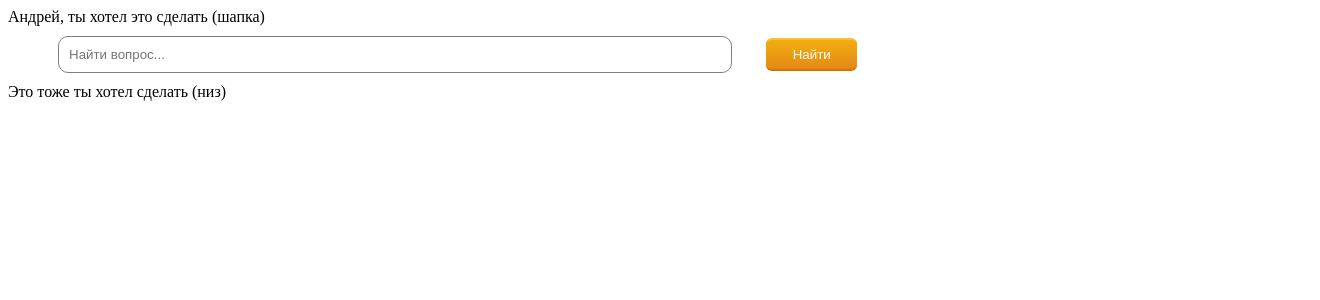
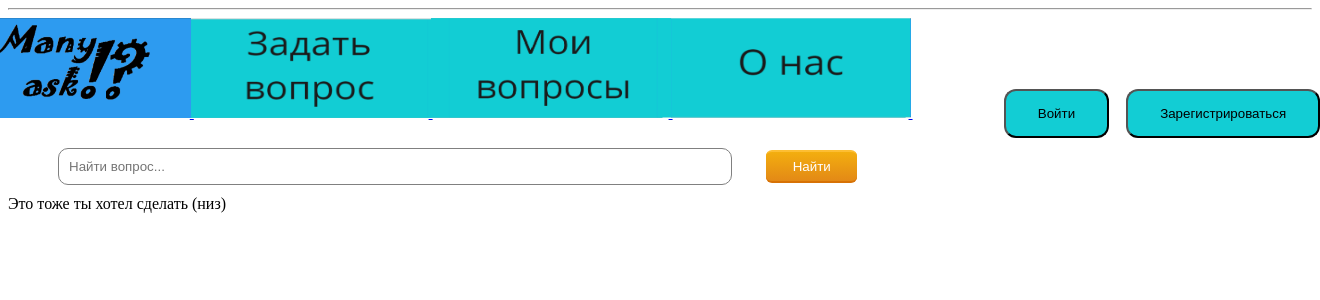
Before and after one commit to VadimGlazkow/website, a Flask app: page / in a window 1320 px wide. Shown: the top 300 px of the page. Run offline with Flask 2, Linux system fonts and the light colour scheme.

Commit message:
первая версия base

```diff
--- a/main.py
+++ b/main.py
@@ -15,7 +15,13 @@ def title():
     if form.validate_on_submit():
         return form.search_line.data
     return render_template('search.html', form=form,
-                           css_file=url_for('static', filename='css/style.css'))
+                           css_file=url_for('static', filename='css/style.css'),
+                           logo_photo=url_for('static', filename='img/Logo_web.png'),
+                           new_ask=url_for('static', filename='img/new_ask.png'),
+                           our=url_for('static', filename='img/our.png'),
+                           my_ask=url_for('static', filename='img/my_ask.png'),
+                           fon=url_for('static', filename='img/fon.png')
+                           )
 
 
 if __name__ == '__main__':
--- a/static/css/style.css
+++ b/static/css/style.css
@@ -1,7 +1,11 @@
-div {
+div.block {
 	display: inline;
 	margin-left: 50px;
 }
+div.head {
+	display: inline;
+}
+
 .rounded-input {
 	outline: none;
 	padding: 10px;
@@ -23,5 +27,16 @@ div {
 	background: linear-gradient(#F3AE0F, #E38916) #E38916;
 	transition: 0.2s;
 }
+
+button.blue_but {
+    background-color: #4CAF50; /* Green */
+    border: none;
+    color: white;
+    padding: 15px 32px;
+    text-align: center;
+    text-decoration: none;
+    display: inline-block;
+    font-size: 16px;
+}
 .button:hover { background: linear-gradient(#f5ae00, #f59500) #f5ae00;}
 .button:active { background: linear-gradient(#f59500, #f5ae00) #f59500;}
--- a/templates/base.html
+++ b/templates/base.html
@@ -6,8 +6,27 @@
     <link rel="stylesheet" type="text/css" href="{{ css_file }}">
 </head>
 <body>
-<header>
-    Андрей, ты хотел это сделать (шапка)
+<hr>
+    <div class="head">
+        <a href="/">
+            <img  width="260" height="100" src="{{logo_photo}}" style="margin: 0% -3%;">
+        </a>
+		<a href="/news">
+            <img  width="240" height="100" src="{{new_ask}}" style="margin: 0% -0.2%">
+        </a>
+        <a href="/news">
+            <img  width="240" height="100" src="{{my_ask}}" style="margin: 0% -0.155%">
+        </a>
+        <a href="/news">
+            <img  width="240" height="100" src="{{our}}" style="margin: 0% -0.155%">
+        </a>
+        <a href="/news">
+            <button style="background-color: rgb(18,205,212); padding: 15px 32px;border-radius: 12px;margin: 0% 7%">Войти</button>
+        </a>
+        <a href="/news" >
+            <button style="background-color: rgb(18,205,212); padding: 15px 32px;border-radius: 12px;margin: 0% -6%">Зарегистрироваться</button>
+        </a>
+    </div>
 </header>
     <div class="block">
         {% block login %}{% endblock %}
```
Also changed, not shown: static/img/Logo_web.png (added), static/img/fon.png (added), static/img/my_ask.png (added), static/img/new_ask.png (added), static/img/our.png (added).
